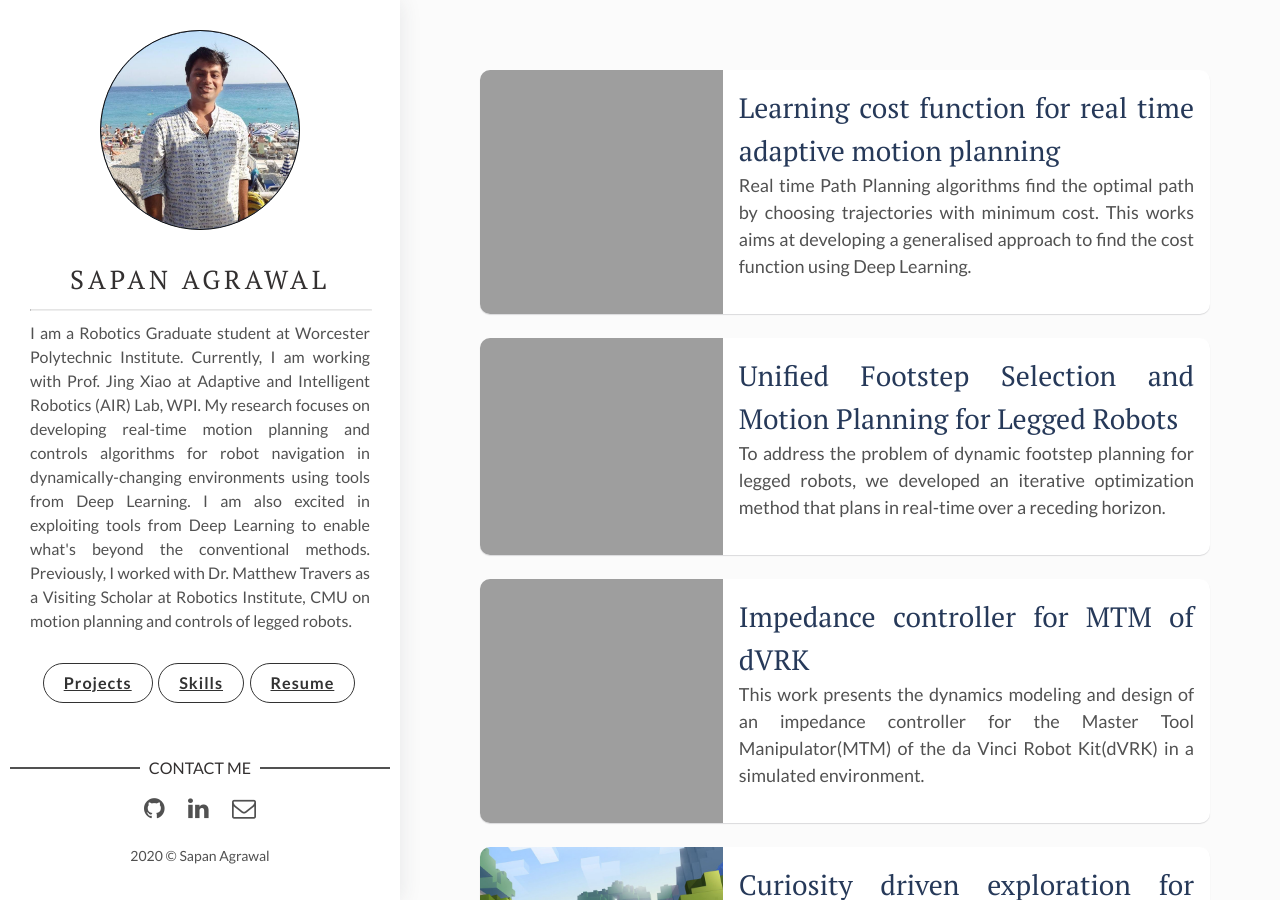
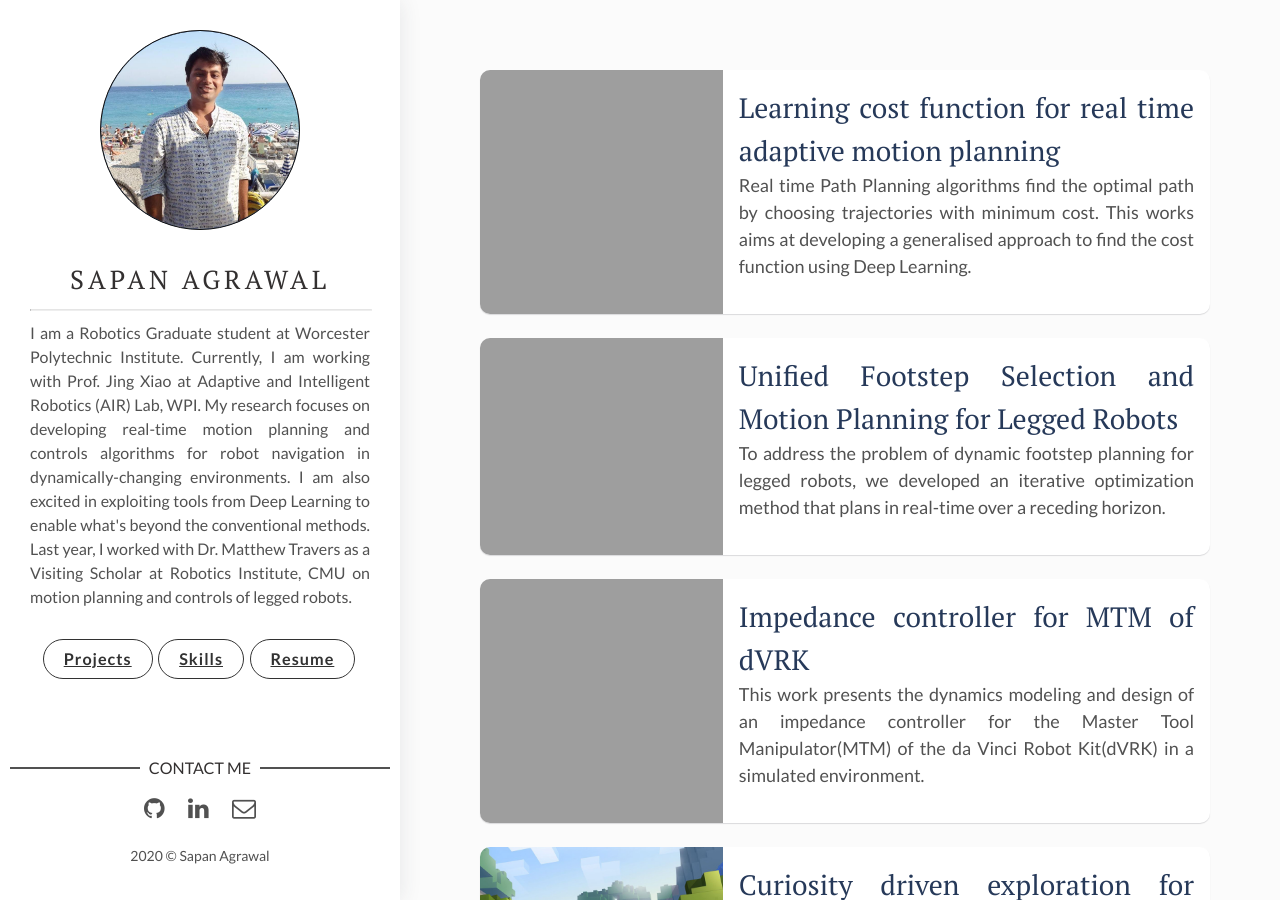
Before and after one commit to sapan-ostic/sapan-ostic.github.io, a Jekyll site: the page built from index.html, in a window 1280 px wide and 900 px high. Built offline with Jekyll 4.4.1, drawn with Linux system fonts in a browser that asks for light colours; the list of posts is cut into pages by our own code.

Commit message:
general commit

```diff
--- a/_config.yml
+++ b/_config.yml
@@ -10,7 +10,7 @@
 # Author Settings
 author: Sapan Agrawal # add your name
 author-img: profile.jpg # add your photo
-about-author: I am a Robotics Graduate student at Worcester Polytechnic Institute. Currently, I am working with Prof. Jing Xiao at Adaptive and Intelligent Robotics (AIR) Lab, WPI. My research focuses on developing real-time motion planning and controls algorithms for robot navigation in dynamically-changing environments using tools from Deep Learning. I am also excited in exploiting tools from Deep Learning to enable what's beyond the conventional methods. Previously, I worked with Dr. Matthew Travers as a Visiting Scholar at Robotics Institute, CMU on motion planning and controls of legged robots.
+about-author: I am a Robotics Graduate student at Worcester Polytechnic Institute. Currently, I am working with Prof. Jing Xiao at Adaptive and Intelligent Robotics (AIR) Lab, WPI. My research focuses on developing real-time motion planning and controls algorithms for robot navigation in dynamically-changing environments. I am also excited in exploiting tools from Deep Learning to enable what's beyond the conventional methods. Last year, I worked with Dr. Matthew Travers as a Visiting Scholar at Robotics Institute, CMU on motion planning and controls of legged robots.
 # social-twitter: # add your Twitter handle
 # social-facebook: # add your Facebook handle
 social-github: sapan-ostic # add your Github handle
```
